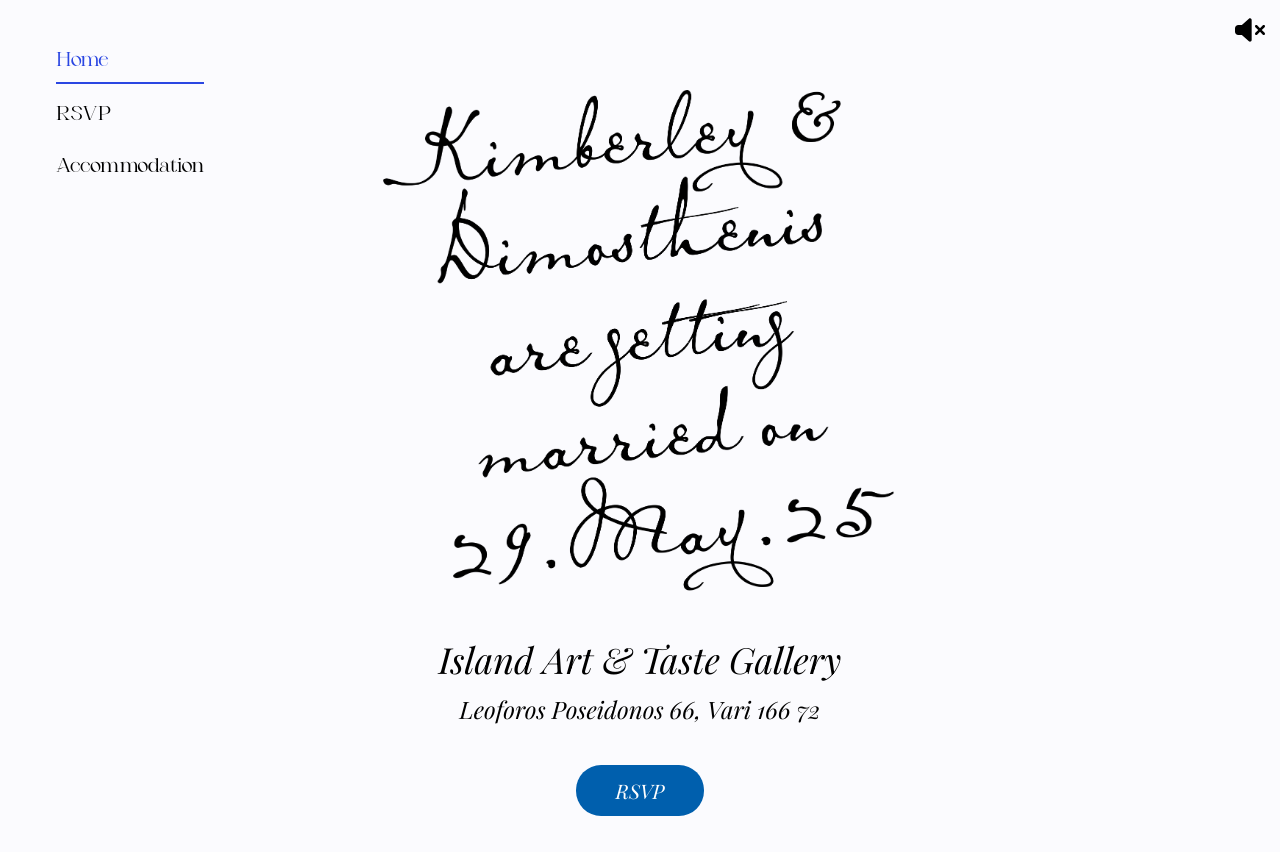
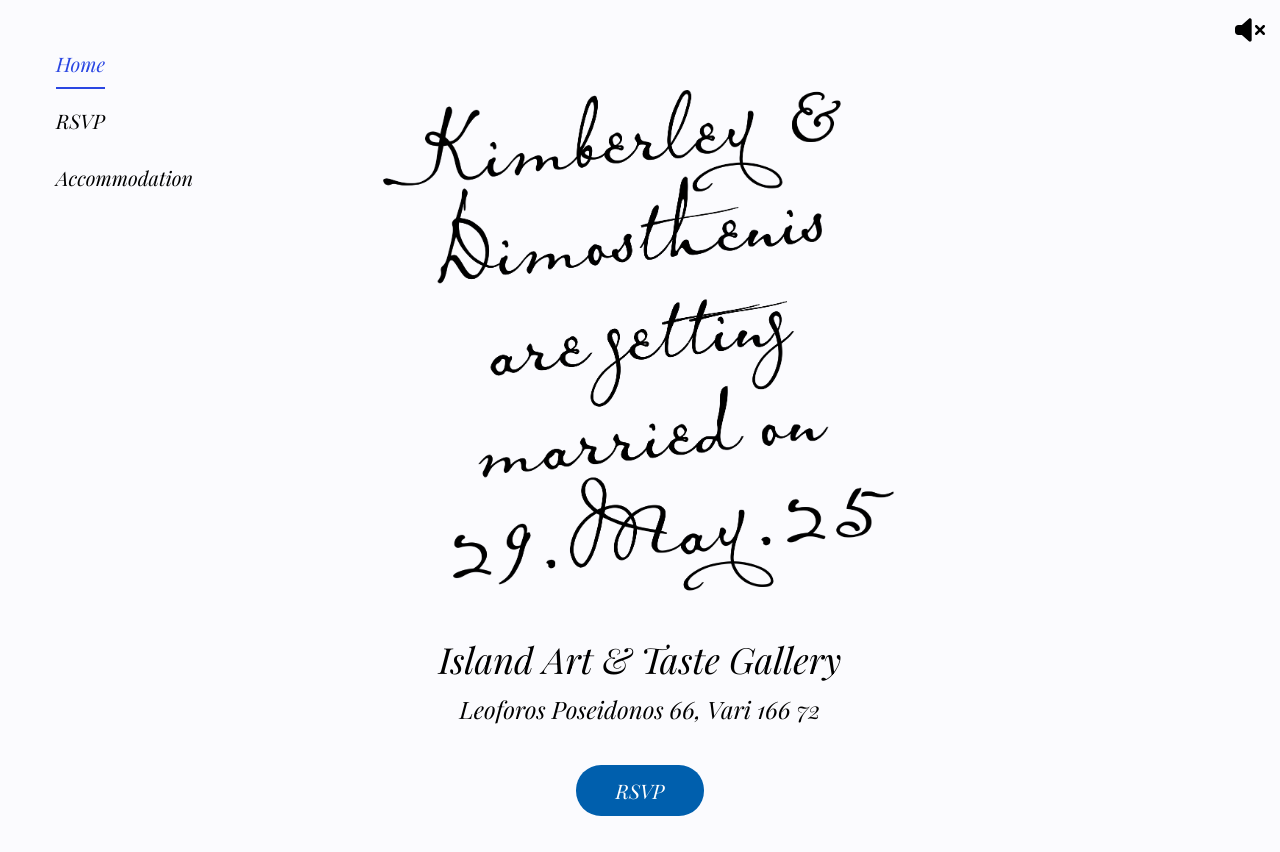
Before and after one commit to cmaylynn12/kimplusdim, a React (Create React App) app: page / in a window 1280 px wide. Built offline with nearby package versions, Linux system fonts and the light colour scheme.

Commit message:
Font changes

```diff
--- a/src/components/layout/layout.css
+++ b/src/components/layout/layout.css
@@ -67,8 +67,8 @@
     margin-left: 36px;
     display: flex;
     flex-direction: column;
-    justify-content: center;
-    gap: 10px;
+    align-items: flex-start;
+    gap: 8px;
     position: fixed;
   }
 
--- a/src/components/menuItem/menuItem.css
+++ b/src/components/menuItem/menuItem.css
@@ -1,10 +1,11 @@
 .button {
-  font-family: "Fermino";
+  font-family: "Playfair";
   font-size: 20px;
   text-align: left;
   text-decoration: none;
   padding: 10px 20px;
   color: black;
+  border-bottom: 2px solid transparent;
 }
 
 .active {
```
